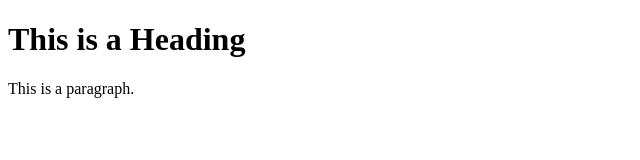
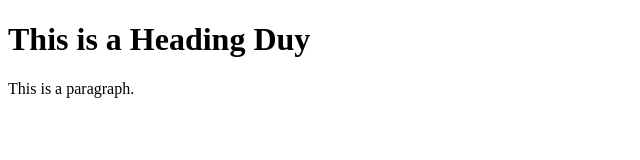
Before and after one commit to nhduy06051994/JobPosting, a plain HTML site: page index.html in a window 1280 px wide. Shown: the whole page, without its empty margins (0-640 px from the left). Drawn offline with Linux system fonts and the light colour scheme.

Commit message:
no message

```diff
--- a/index.html
+++ b/index.html
@@ -5,7 +5,7 @@
 </head>
 <body>
 
-<h1>This is a Heading</h1>
+<h1>This is a Heading Duy</h1>
 <p>This is a paragraph.</p>
 
 </body>
```
